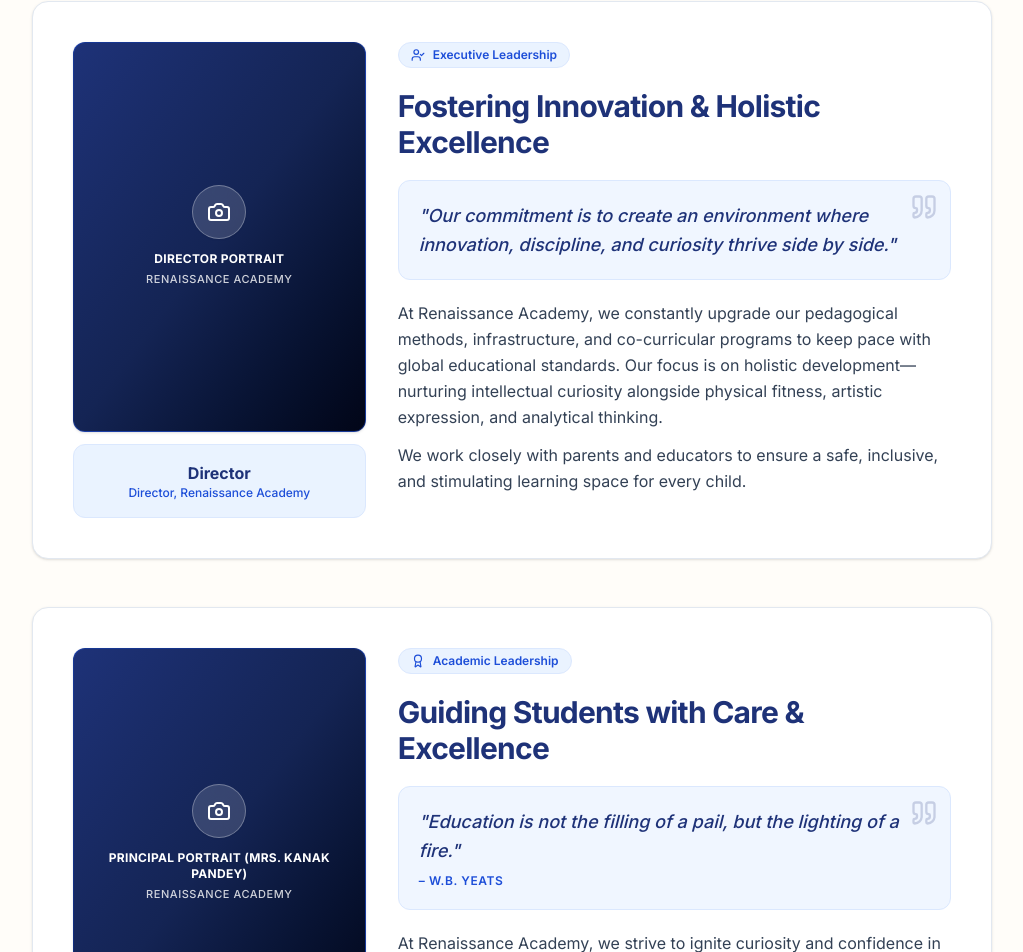
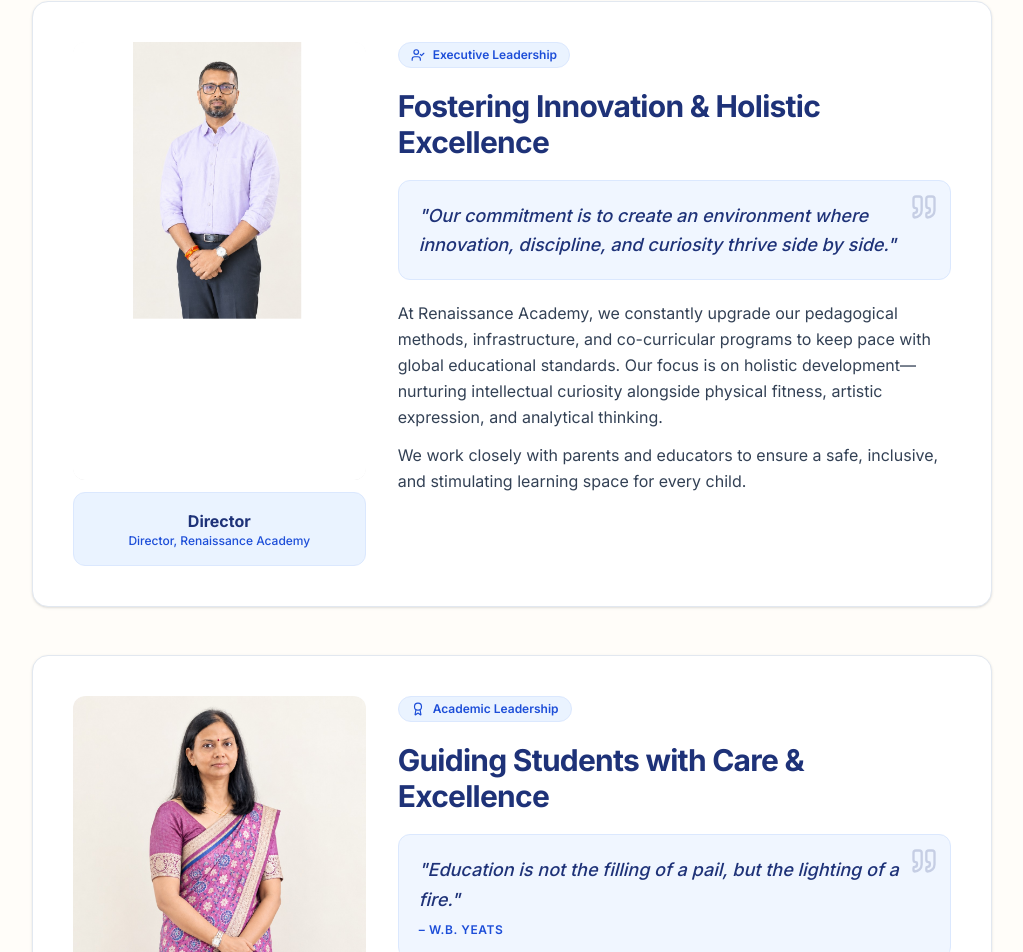
Before and after one commit to Abhijeetsingh2145/renaissance-academy, a Next.js app: page /principal-message in a window 1280 px wide. Shown: the part 961-1913 px from the top of the page, without its empty margins (128-1151 px from the left). Built offline with nearby package versions, Linux system fonts and the light colour scheme.

Commit message:
Update Director and Principal photos on leadership page

```diff
--- a/src/app/(public)/principal-message/page.tsx
+++ b/src/app/(public)/principal-message/page.tsx
@@ -86,10 +86,12 @@ export default function Page() {
           <div className="bg-white rounded-2xl border border-neutral-200 p-8 md:p-10 shadow-sm">
             <div className="flex flex-col md:flex-row gap-8 items-start">
               <div className="w-full md:w-4/12 shrink-0 space-y-3">
-                <PlaceholderImage
-                  assetName="Director Portrait"
-                  aspectRatio="portrait"
-                  className="w-full shadow-sm rounded-xl overflow-hidden"
+                <ZoomableImage
+                  src="/director.png"
+                  alt="Director Portrait"
+                  width={400}
+                  height={500}
+                  className="w-full h-auto shadow-sm rounded-xl overflow-hidden object-cover"
                 />
                 <div className="bg-brand-50 p-4 rounded-xl border border-brand-100 text-center">
                   <h3 className="font-bold text-brand-900 text-base">Director</h3>
@@ -131,10 +133,12 @@ export default function Page() {
           <div className="bg-white rounded-2xl border border-neutral-200 p-8 md:p-10 shadow-sm">
             <div className="flex flex-col md:flex-row gap-8 items-start">
               <div className="w-full md:w-4/12 shrink-0 space-y-3">
-                <PlaceholderImage
-                  assetName="Principal Portrait (Mrs. Kanak Pandey)"
-                  aspectRatio="portrait"
-                  className="w-full shadow-sm rounded-xl overflow-hidden"
+                <ZoomableImage
+                  src="/principal.jpg"
+                  alt="Principal Portrait (Mrs. Kanak Pandey)"
+                  width={400}
+                  height={500}
+                  className="w-full h-auto shadow-sm rounded-xl overflow-hidden object-cover"
                 />
                 <div className="bg-brand-50 p-4 rounded-xl border border-brand-100 text-center">
                   <h3 className="font-bold text-brand-900 text-base">Mrs. Kanak Pandey</h3>
```
Also changed, not shown: public/director.png (added), public/principal.jpg (added).
